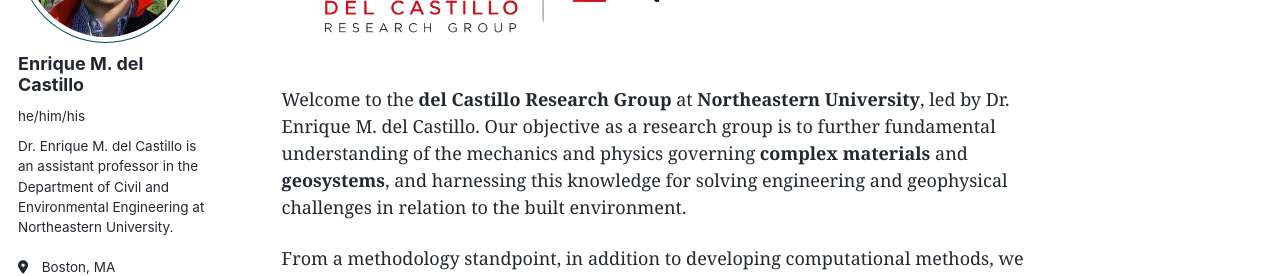
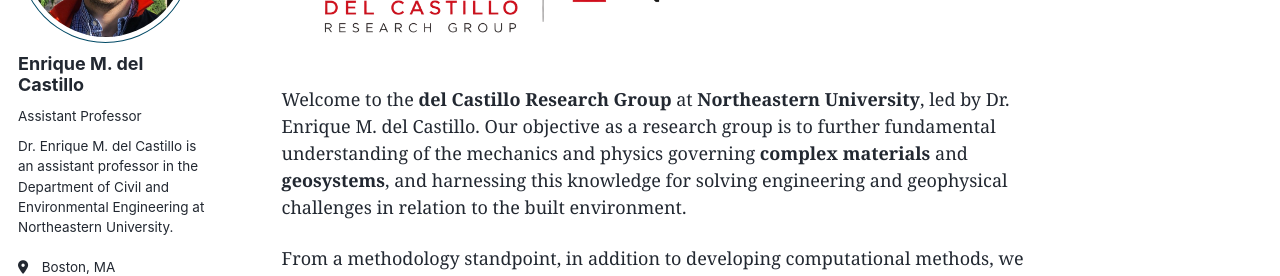
Before and after one commit to emdc19/emdcwebsite, a Jekyll site: the page built from _pages/about.md, in a window 1280 px wide. Shown: the part 236-512 px from the top of the page. Built offline with Jekyll 4.4.1, drawn with Linux system fonts in a browser that asks for light colours; some web fonts are replaced; a script that is not in the unit is left out.

Commit message:
Update _config.yml

```diff
--- a/_config.yml
+++ b/_config.yml
@@ -25,7 +25,7 @@ author:
   # Biographic information
   avatar           : "profile2.png"
   name             : "Enrique M. del Castillo"
-  pronouns         : "he/him/his"
+  pronouns         : "Assistant Professor"
   bio              : "Dr. Enrique M. del Castillo is an assistant professor in the Department of Civil and Environmental Engineering at Northeastern University."
   location         : "Boston, MA"
   employer         : "Northeastern University"
```
